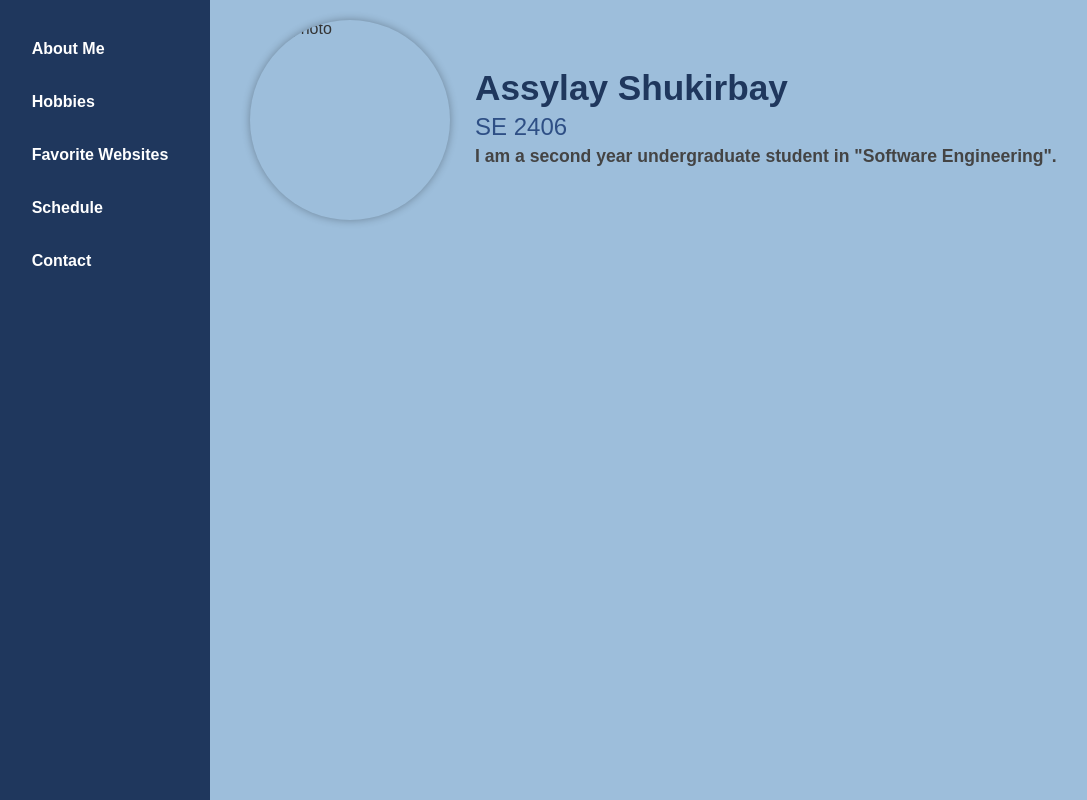
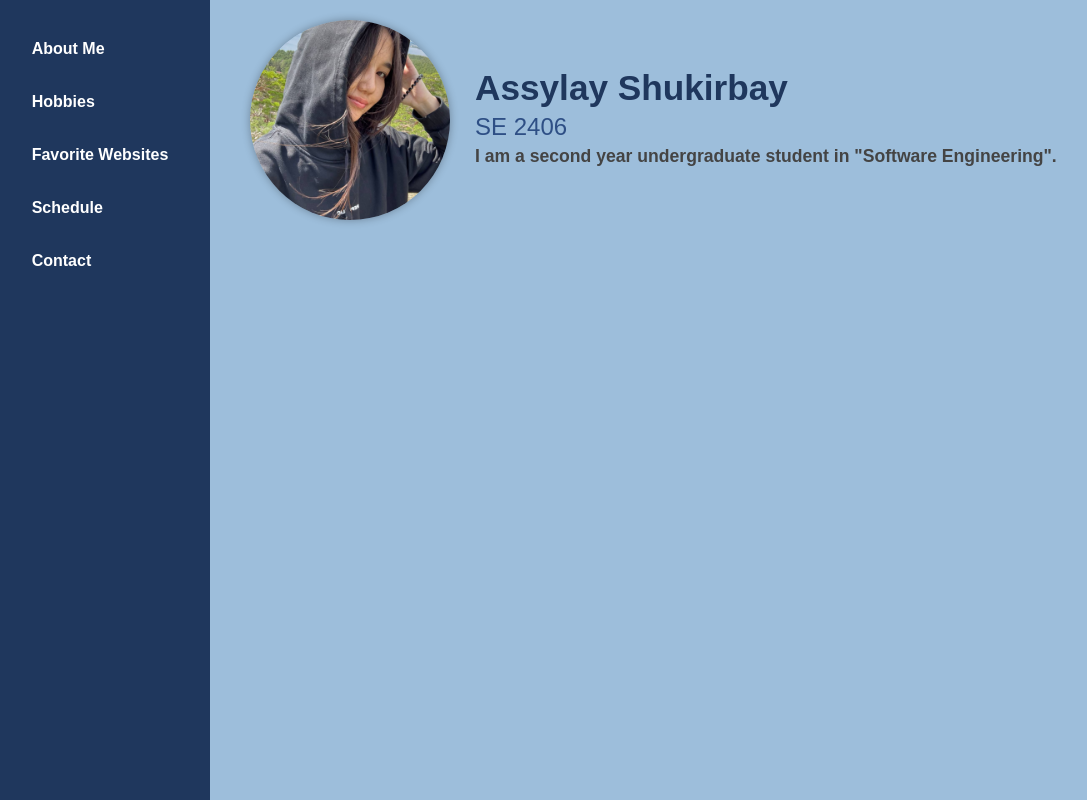
Before and after one commit to Assylay07/Assignment1WEB, a plain HTML site: page index.html in a window 1280 px wide. Shown: the whole page, without its empty margins (10-1097 px from the left). Drawn offline with Linux system fonts and the light colour scheme.

Commit message:
Update index.html

```diff
--- a/index.html
+++ b/index.html
@@ -116,7 +116,7 @@
     <section class="home">
 
       <div class="profile">
-        <img src="images/photo_2025-09-16_01-32-50.jpg" alt="My photo">
+        <img src="photo_2025-09-16_01-32-50.jpg" alt="My photo">
         <div class="profile-text">
           <h1>Assylay Shukirbay</h1>
           <h2>SE 2406</h2>
```
